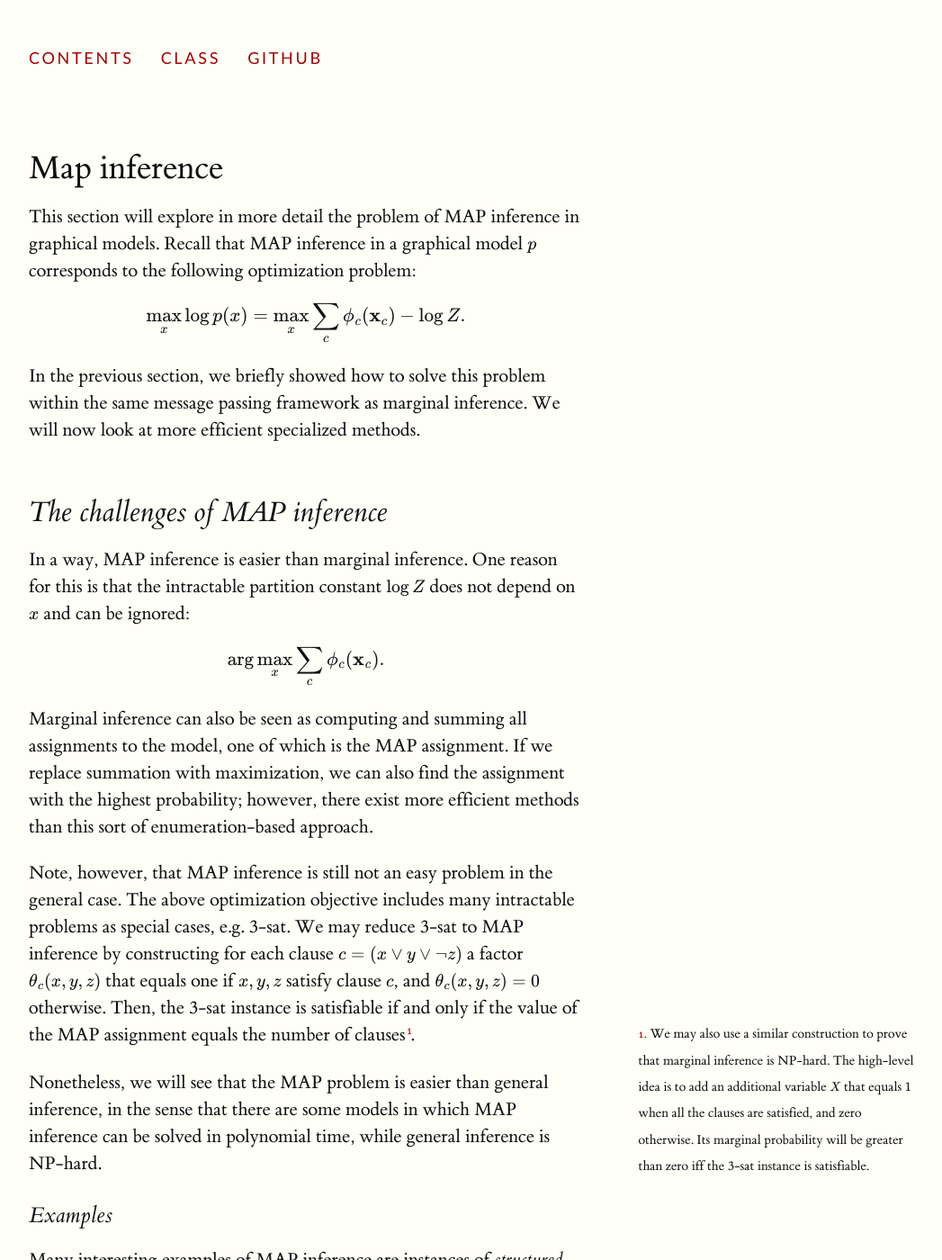
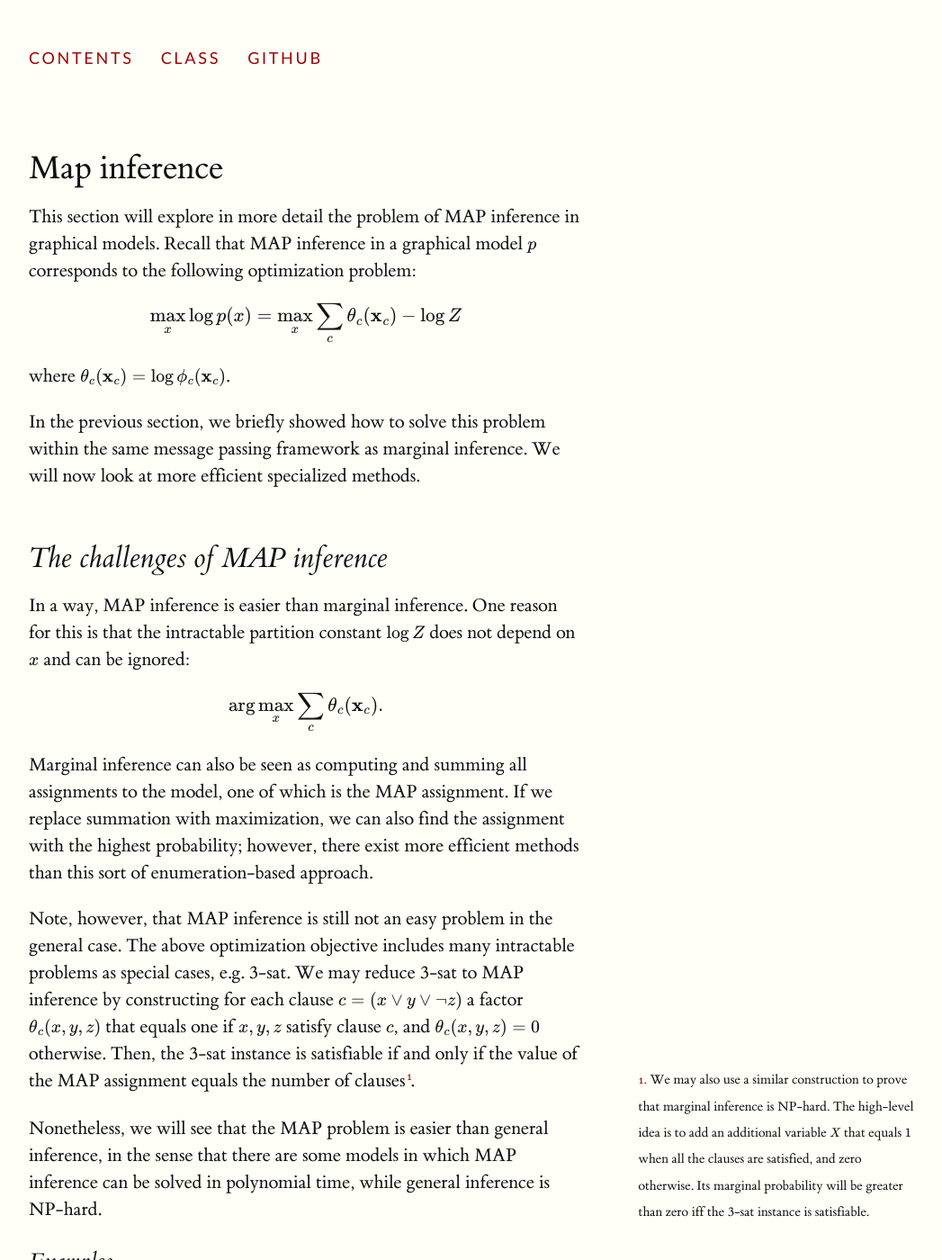
Before and after one commit to ermongroup/cs228-notes, a Jekyll site: the page built from inference/map/index.md, in a window 1280 px wide and 1400 px high. Shown: the whole window at 90% size, without its empty margins (128-1175 px from the left). Built offline with Jekyll 4.4.1, drawn with Linux system fonts in a browser that asks for light colours; formulas are drawn with MathJax 3; some of the changed text lies outside the part shown.

Commit message:
Fixing log of phi issue
Updating max expressions to be more rigorous (since the log of phi(c) isn't phi(c)). Used theta_c to match the lecture slides and thetas used later in this lecture notes entry (which were originally used without introduction).

Alternatively we could define phi(c) to be a log-likelihood, but we should make that more clear if we do.

```diff
--- a/inference/map/index.md
+++ b/inference/map/index.md
@@ -5,8 +5,9 @@ title: MAP inference
 This section will explore in more detail the problem of MAP inference in graphical models.
 Recall that MAP inference in a graphical model $$p$$ corresponds to the following optimization problem:
 {% math %}
-\max_x \log p(x) = \max_x \sum_c \phi_c(\bfx_c) - \log Z.
+\max_x \log p(x) = \max_x \sum_c \theta_c(\bfx_c) - \log Z
 {% endmath %}
+where $$\theta_c(\bfx_c) = \log\phi_c(\bfx_c)$$.
 
 In the previous section, we briefly showed how to solve this problem within the same message passing framework as marginal inference. We will now look at more efficient specialized methods.
 
@@ -14,7 +15,7 @@ In the previous section, we briefly showed how to solve this problem within the
 
 In a way, MAP inference is easier than marginal inference. One reason for this is that the intractable partition constant $$\log Z$$ does not depend on $$x$$ and can be ignored:
 {% math %}
-\arg \max_x \sum_c \phi_c(\bfx_c).
+\arg \max_x \sum_c \theta_c(\bfx_c).
 {% endmath %}
 
 Marginal inference can also be seen as computing and summing all assignments to the model, one of which is the MAP assignment. If we replace summation with maximization, we can also find the assignment with the highest probability; however, there exist more efficient methods than this sort of enumeration-based approach.
@@ -29,7 +30,7 @@ Nonetheless, we will see that the MAP problem is easier than general inference,
 
 Many interesting examples of MAP inference are instances of *structured prediction*, which involves doing inference in a conditional random field (CRF) model $$p(y|x)$$:
 {% math %}
-\arg \max_y \log p(y|x) =  \arg \max_y \sum_c \phi_c(\bfy_c, \bfx_c).
+\arg \max_y \log p(y|x) =  \arg \max_y \sum_c \theta_c(\bfy_c, \bfx_c).
 {% endmath %}
 
 {% marginfigure 'ocr' 'assets/img/ocr.png' 'Chain-structured conditional random field for optical character recognition.' %}
```
